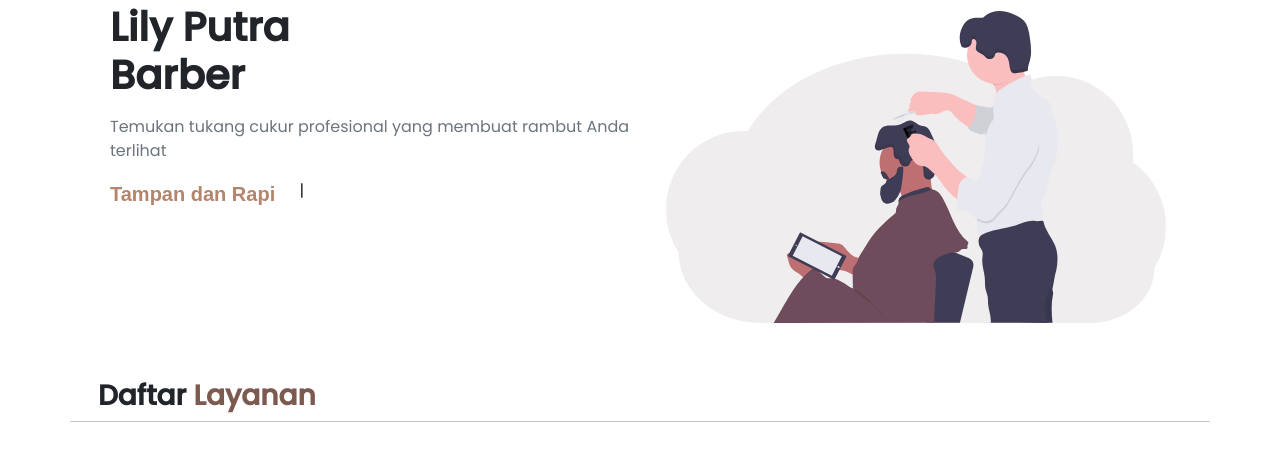
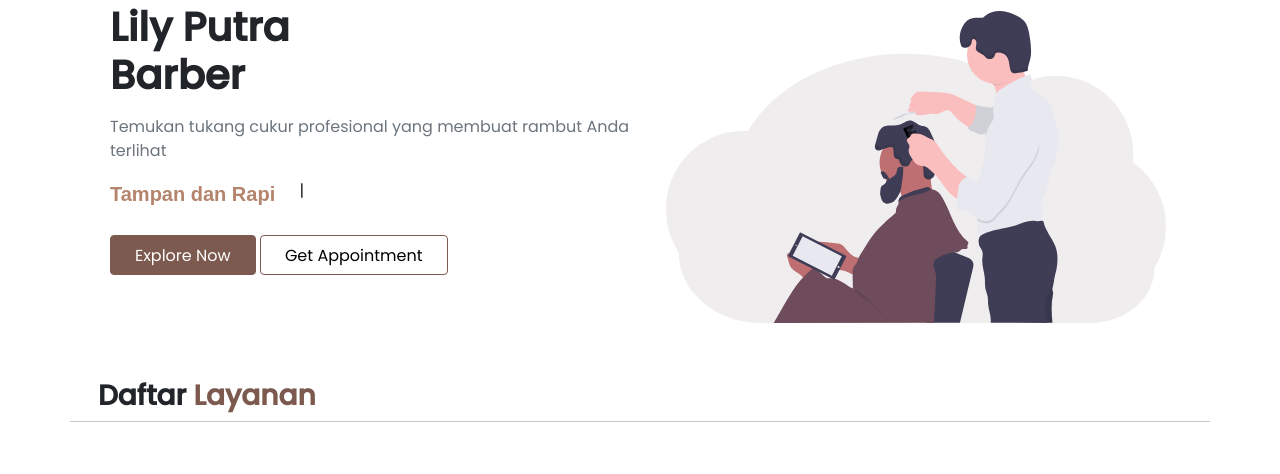
Before and after one commit to Denngrh/Barber-ujikom, a PHP site: page / in a window 1280 px wide. Shown: the part 129-603 px from the top of the page. Run offline with PHP 8.4, Linux system fonts and the light colour scheme; data that the repository does not hold is empty.

Commit message:
update index

```diff
--- a/index.php
+++ b/index.php
@@ -46,6 +46,16 @@ include('inc/koneksi.php');
               <div id="typing">Tampan dan Rapi</div>
              <div id="line">|</div>
             </p>
+            <a
+              href=""
+              class="btn btn-color-theme pe-4 ps-4 pt-2 mt-3"
+              >Explore Now</a
+            >
+            <a
+              href="user/login.php"
+              class="btn btn-outline-theme pe-4 ps-4 pt-2 mt-3"
+              >Get Appointment
+            </a>
           </div>
           <div class="col-md-6 mt-2">
             <img
```
